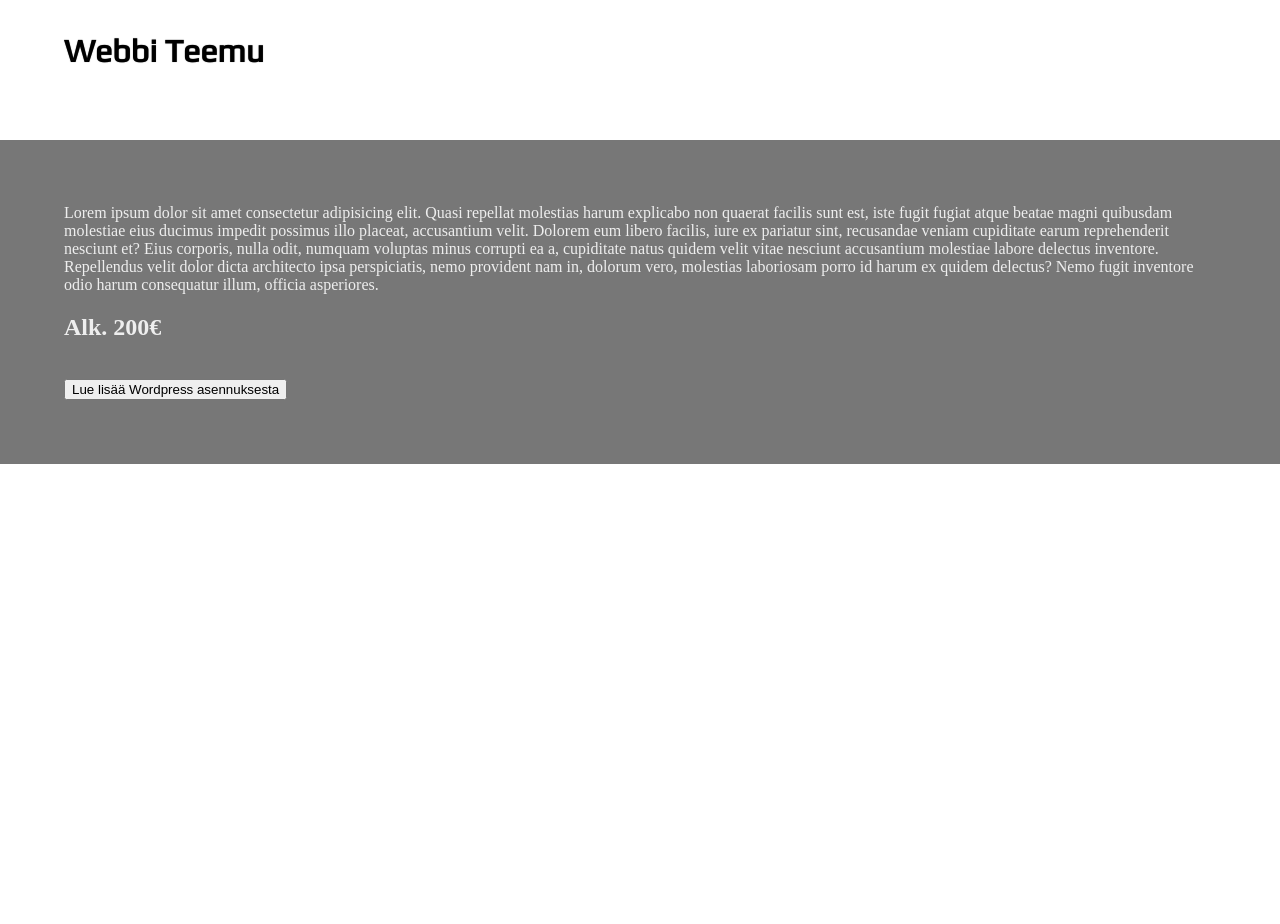
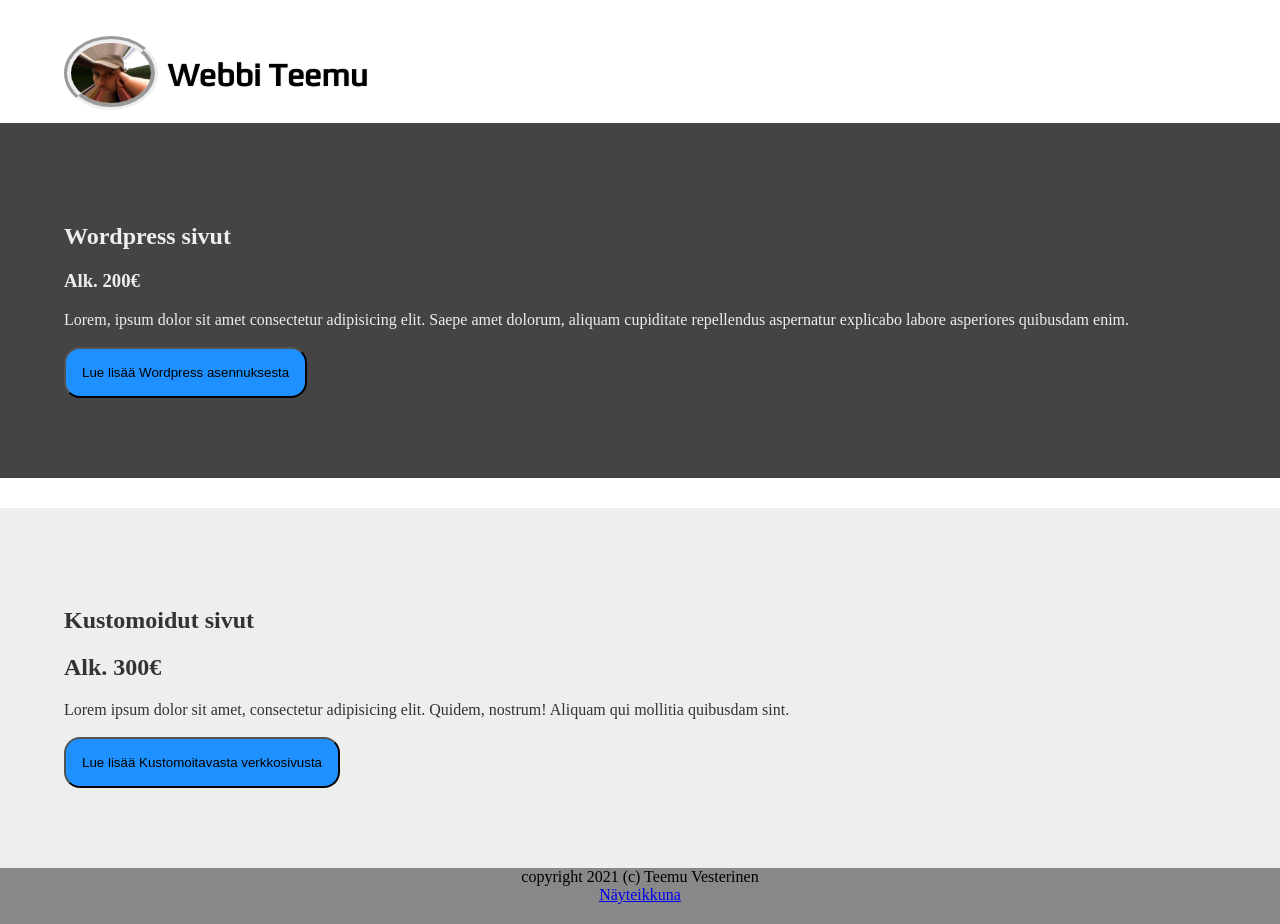
Before and after one commit to consolelogr/fcc_boilerplate, a plain HTML site: page portfolio/index.html in a window 1280 px wide. Before the commit the page ends 800 px from the top, so only its background shows below. Drawn offline with Linux system fonts and the light colour scheme.

Commit message:
update 2

```diff
--- a/portfolio/index.html
+++ b/portfolio/index.html
@@ -10,26 +10,60 @@
   <link rel="preconnect" href="https://fonts.gstatic.com" crossorigin>
   <link href="https://fonts.googleapis.com/css2?family=Play&display=swap" rel="stylesheet">
   <style>
+
    body,html{border:0;margin:0}
-   .box{border:0;background:#777;height:auto}
+   button{padding:1rem;background: dodgerblue;border-radius: 1rem;}
+   .box{background:#444;height:auto;padding: 2vh 0 2vh 0;margin-top: 30px;}
    .innerbox{padding:5vw;height:auto;width:90vw;
     color: #eee;
   }
-  header{margin: 4vh 0 4vh 5vw}
-   h1{    font-family: 'Play', sans-serif;text-shadow: 0 0 1px #777}
+  h1{}
+  #box2{background: #eee;}
+  #innerbox2{color:#333}
+  .header1 {
+    float:left;
+    transform: translate(-120,-220);
+  }
+  header{margin: 7vh 0 0 5vw}
+   h1{font-family: 'Play', sans-serif;text-shadow: 0 0 1px #777}
+   footer{
+     background:#888;
+     min-height: 7vh;
+     text-align: center;
+   }
+   img {height:60px;text-align:right;border-radius:50%;margin-top:-20px;margin-right: 10px;
+  border:7px groove}
   </style>
 
 </head>
 <body>
-  <header><h1>Webbi Teemu</h1><span><img src="" alt=""></span></header>
+  <header>
+    <div class="header1">
+    <img src="./teemu.jpg" alt=""></div><h1> Webbi Teemu </h1></header>
+
   <div class="box">
     <div class="innerbox">
-     Lorem ipsum dolor sit amet consectetur adipisicing elit. Quasi repellat molestias harum explicabo non quaerat facilis sunt est, iste fugit fugiat atque beatae magni quibusdam molestiae eius ducimus impedit possimus illo placeat, accusantium velit. Dolorem eum libero facilis, iure ex pariatur sint, recusandae veniam cupiditate earum reprehenderit nesciunt et? Eius corporis, nulla odit, numquam voluptas minus corrupti ea a, cupiditate natus quidem velit vitae nesciunt accusantium molestiae labore delectus inventore. Repellendus velit dolor dicta architecto ipsa perspiciatis, nemo provident nam in, dolorum vero, molestias laboriosam porro id harum ex quidem delectus? Nemo fugit inventore odio harum consequatur illum, officia asperiores.
-     <h2>Alk. 200€</h2>
+     <h2>Wordpress sivut</h2>
+     <h3>Alk. 200€</h3> Lorem, ipsum dolor sit amet consectetur adipisicing elit. Saepe amet dolorum, aliquam cupiditate repellendus aspernatur explicabo labore asperiores quibusdam enim.
+     <br>
      <br>
      <button>Lue lisää Wordpress asennuksesta</button>
     </div>
   </div>
+  <div class="box" id="box2"  >
+    <div class="innerbox" id="innerbox2">
+     <h2>Kustomoidut sivut</h2>
+     <h2>Alk. 300€</h2>
+      Lorem ipsum dolor sit amet, consectetur adipisicing elit. Quidem, nostrum! Aliquam qui mollitia quibusdam sint.
+     <br> <br>
+     <button>Lue lisää Kustomoitavasta verkkosivusta</button>
+    </div>
+  </div>
+  <footer>
+copyright 2021 (c) Teemu Vesterinen
+<br>
+<a href="https://www.consolelogger.com">Näyteikkuna</a>
 
+  </footer>
 </body>
 </html>
```
Also changed, not shown: portfolio/2361499_kingdom_uk_united_icon.svg (added), portfolio/eng.png (added), portfolio/fin.png (added), portfolio/teemu.jpg (added).
